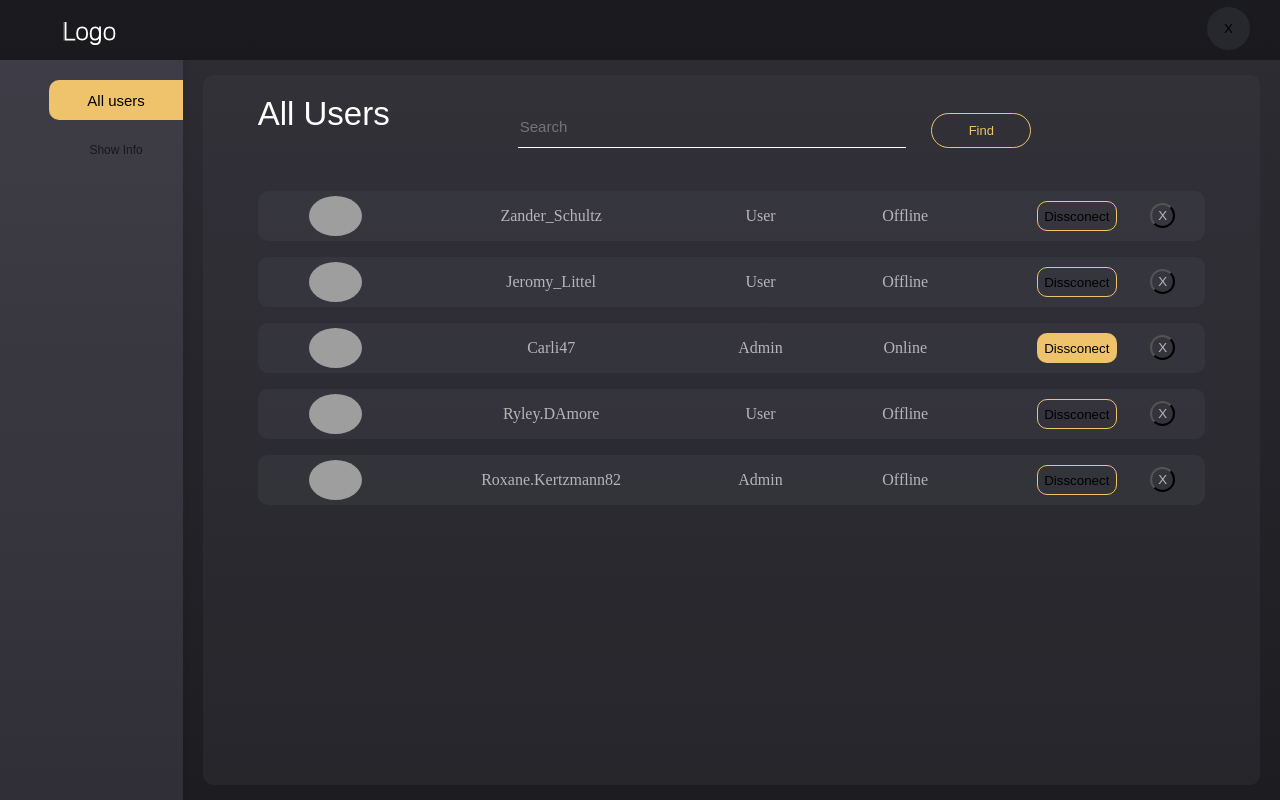
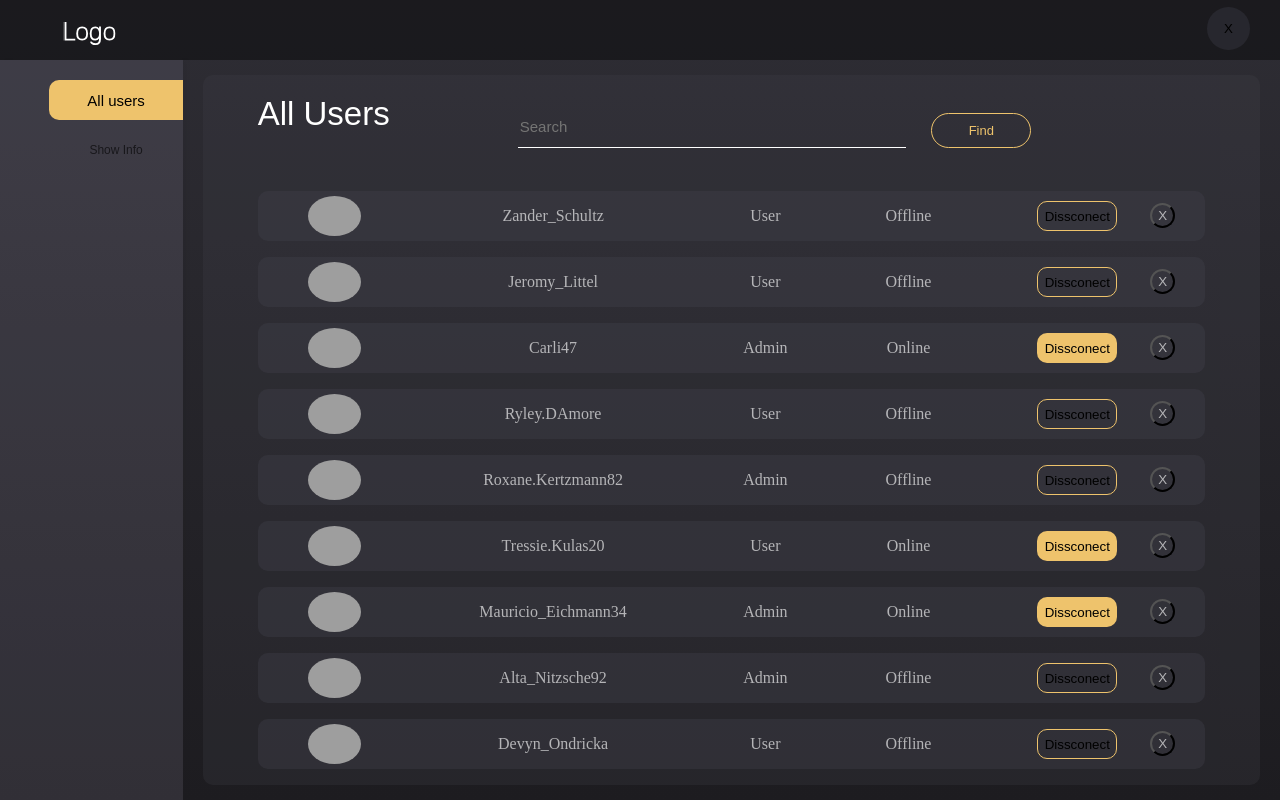
Before and after one commit to BlondeHex/Tattoo-Project-Frontend, a React (Create React App) app: page /login in a window 1280 px wide. Both pictures are taken after a click on the button "CONNECT". Built offline with nearby package versions, Linux system fonts and the light colour scheme; no server answers; grey boxes are pictures that could not be loaded.

Commit message:
add useList

```diff
--- a/package.json
+++ b/package.json
@@ -23,6 +23,7 @@
     "react-redux": "^7.2.0",
     "react-router-dom": "^5.1.2",
     "react-scripts": "3.4.1",
+    "react-use": "^14.2.0",
     "redux": "^4.0.5",
     "redux-logger": "^3.0.6",
     "redux-thunk": "^2.3.0",
--- a/src/pages/HomePage/rolePages/components/TableUsers.tsx
+++ b/src/pages/HomePage/rolePages/components/TableUsers.tsx
@@ -1,5 +1,5 @@
 import React from "react";
-import { useState } from "react";
+import { useList } from "react-use";
 import _ from "lodash";
 
 import {
@@ -16,22 +16,31 @@ import {
 import { getUserList } from "../../../../data/fakeUserList";
 
 function TableUsers() {
-  const [users, setUsers] = useState(getUserList(5));
+  const [users, { updateAt, removeAt }] = useList(getUserList(15));
 
   const handleDisconnect = (n: number) => {
-    let tmp = Array.from(users);
-    tmp[n].status = {
-      info: "Offline",
-      isOnline: false,
-    };
-    setUsers(tmp);
+    let user = users[n];
+    updateAt(
+      n,
+      //It wants to take a full object from List
+      //I couldn't find a method that would allow to change
+      //the properties of the selected object and return it
+      {
+        login: user.login,
+        avatar: user.avatar,
+        role: user.role,
+        status: { info: "Offline", isOnline: false },
+      }
+      //Think, it's not very good to do this. Probably I use the method wrong.
+      //
+      //Object.defineProperty(users[n], "status", {
+      //value: { info: "Offline", isOnline: false },
+      //})
+    );
   };
 
-  //I don't sure but it looks better
   const handleDelete = (n: number) => {
-    let tmp = Array.from(users);
-    _.remove(tmp, tmp[n]);
-    setUsers(tmp);
+    removeAt(n);
   };
 
   const table = users.map((el, index) => (
```
Also changed, not shown: 1 other file (tests, documents, lock files or other folders).
